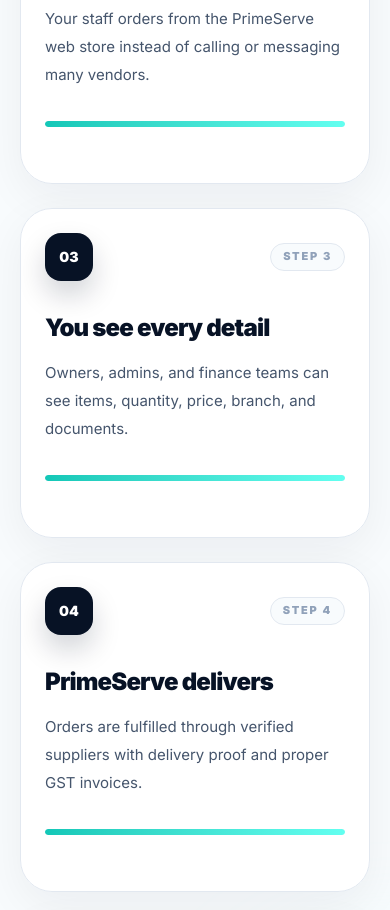
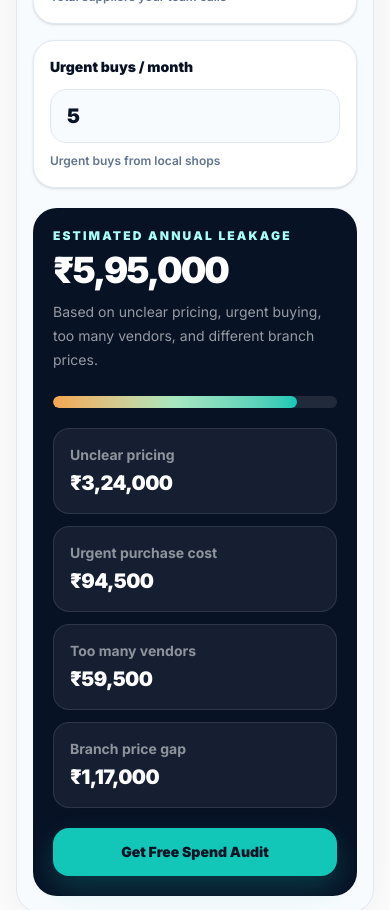
Before and after one commit to Mishra2503/primeserve, a Next.js app: page / in a window 390 px wide. Shown: the part 9055-9965 px from the top of the page. Built offline with nearby package versions, Linux system fonts and the light colour scheme.

Commit message:
Use mobile-friendly PrimeServe website on home page

```diff
--- a/src/app/page.tsx
+++ b/src/app/page.tsx
@@ -1,5 +1,5 @@
-import PrimeServeWebsite from "@/components/PrimeServeWebsite";
+import PrimeServeMobileWebsite from "@/components/PrimeServeMobileWebsite";
 
 export default function Page() {
-  return <PrimeServeWebsite />;
+  return <PrimeServeMobileWebsite />;
 }
```
